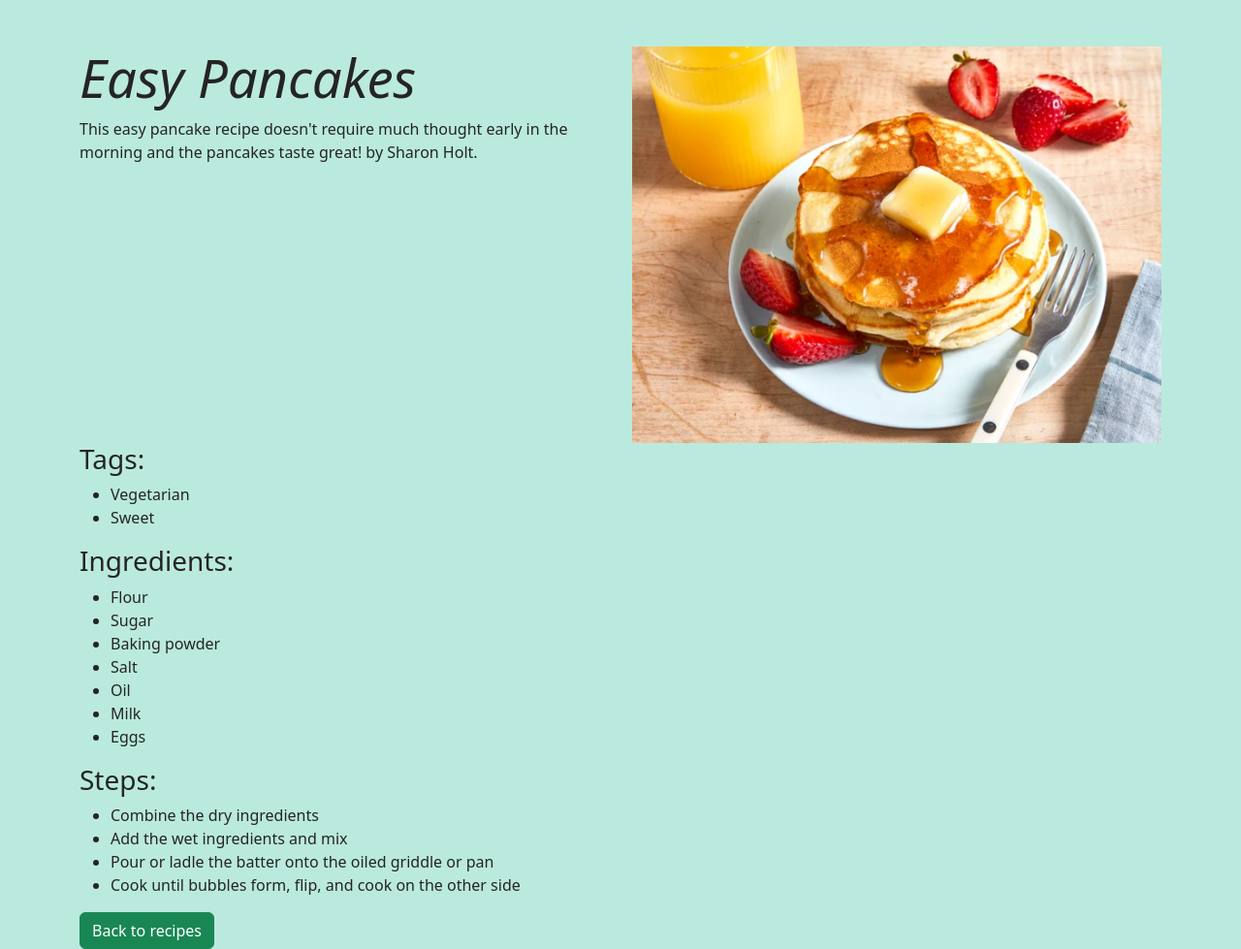
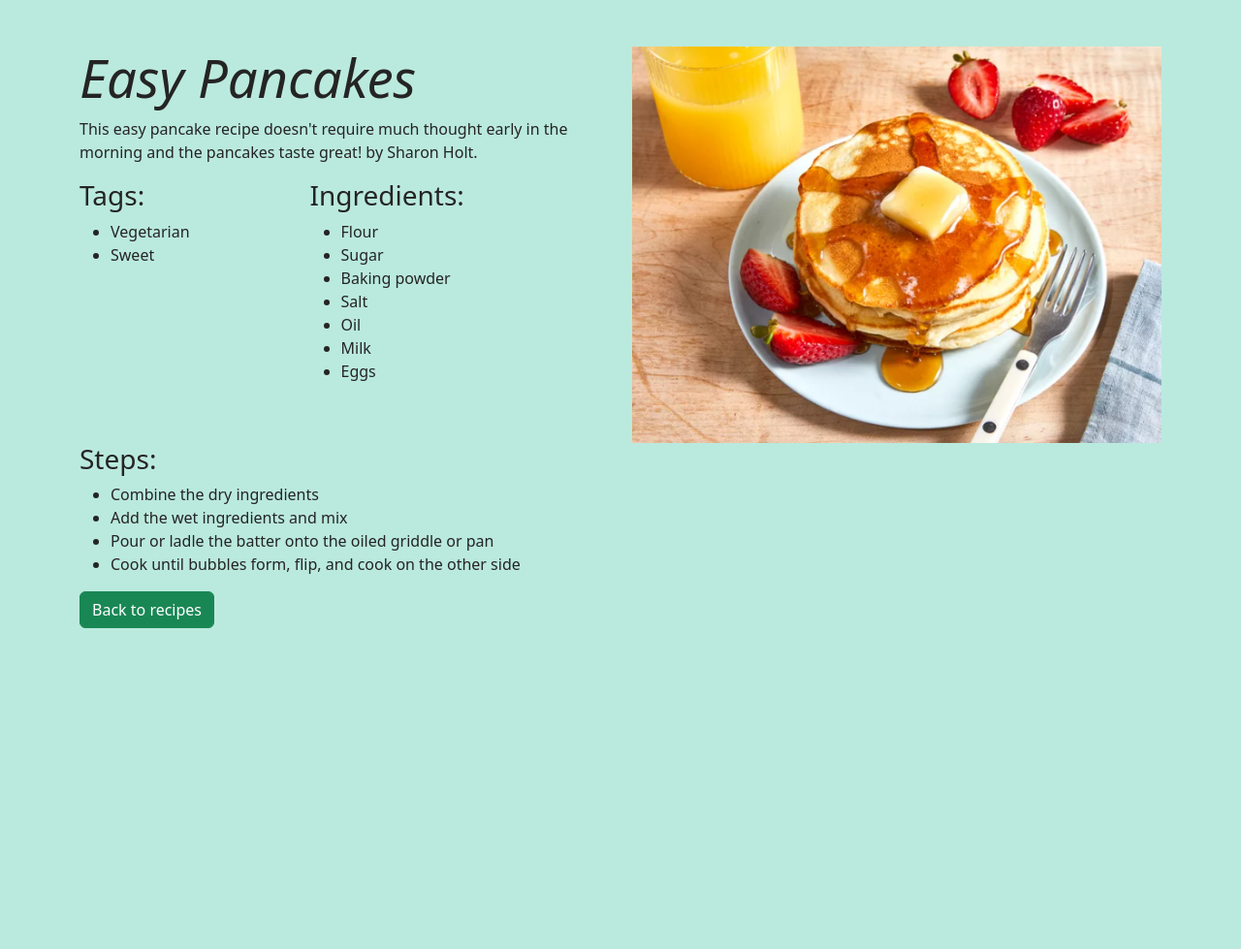
Before and after one commit to spariva/VeggieVibe, a Django app: page /recipe/16 in a window 1280 px wide. Shown: the part 86-1065 px from the top of the page at 97% size. After the commit the page ends 734 px from the top, so only its background shows below. Run offline with Django 5.2, Linux system fonts and the light colour scheme; data comes from the database, SQL or seed files in the repository.

Commit message:
version 1 Tags Ingredients together

```diff
--- a/vego/recipes/templates/recipes/recipe_detail.html
+++ b/vego/recipes/templates/recipes/recipe_detail.html
@@ -6,13 +6,8 @@
             <div class="col-md-6">
                 <h2>{{ recipe.title }}</h2>
                 <p>{{ recipe.description }}</p>
-            </div>
-            <div class="col-md-6">
-                <img src="{{ recipe.image.url }}" alt="{{ recipe.title }}" class="img-fluid">
-            </div>
-        </div>
                 <div class="row">
-            <div class="col-md-12">
+                    <div class="col-md-5">
                         <h3>Tags:</h3>
                         <ul>
                             {% for tag in tags %}
@@ -20,15 +15,18 @@
                             {% endfor %}
                         </ul>
                     </div>
-        </div>
-        <div class="row">
-            <div class="col-md-12">
+                    <div class="col-md-7">
                         <h3>Ingredients:</h3>
                         <ul>
                             {% for ingredient in ingredients %}
                                 <li>{{ ingredient }}</li>
                             {% endfor %}
                         </ul>
+                    </div>
+                </div>
+            </div>
+            <div class="col-md-6">
+                <img src="{{ recipe.image.url }}" alt="{{ recipe.title }}" class="img-fluid">
             </div>
         </div>
         <div class="row">
```
Lines whose indentation alone changed are shown as unchanged.
